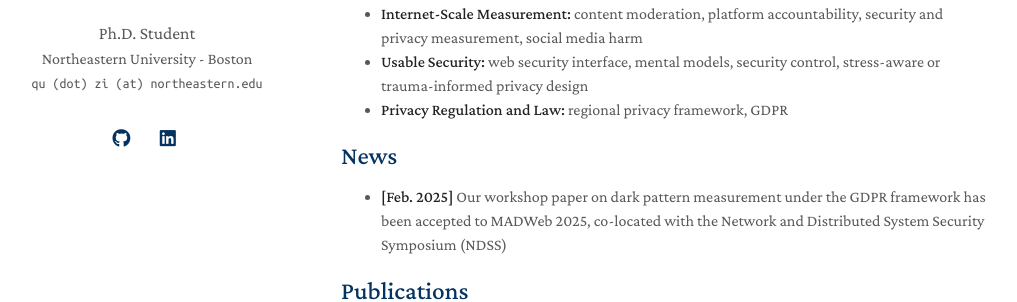
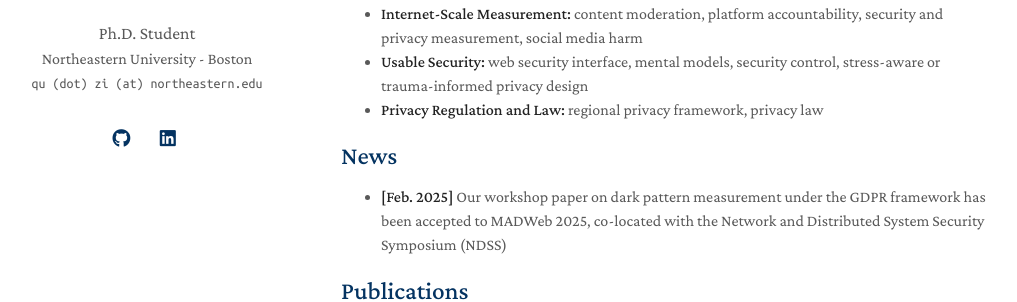
Before and after one commit to ZihanAtJohnsHopkinsISI/ZihanAtJohnsHopkinsISI.github.io, a Jekyll site: the page built from index.md, in a window 1280 px wide. Shown: the part 217-519 px from the top of the page, without its empty margins (129-1146 px from the left). Built offline with Jekyll 4.4.1, drawn with Linux system fonts in a browser that asks for light colours; a style sheet for code colours, icons or effects is not loaded; our own code applies the rules of GitHub Pages for plain Markdown files.

Commit message:
Revise privacy regulation and law description
Updated the description of privacy regulation and law.

```diff
--- a/index.md
+++ b/index.md
@@ -10,7 +10,7 @@ I am a Ph.D. student at Northeastern University’s Cybersecurity and Privacy In
 
 - **Internet-Scale Measurement:** content moderation, platform accountability, security and privacy measurement, social media harm
 - **Usable Security:** web security interface, mental models, security control, stress-aware or trauma-informed privacy design
-- **Privacy Regulation and Law:** regional privacy framework, GDPR
+- **Privacy Regulation and Law:** regional privacy framework, privacy law
 
 ## News
 
```
